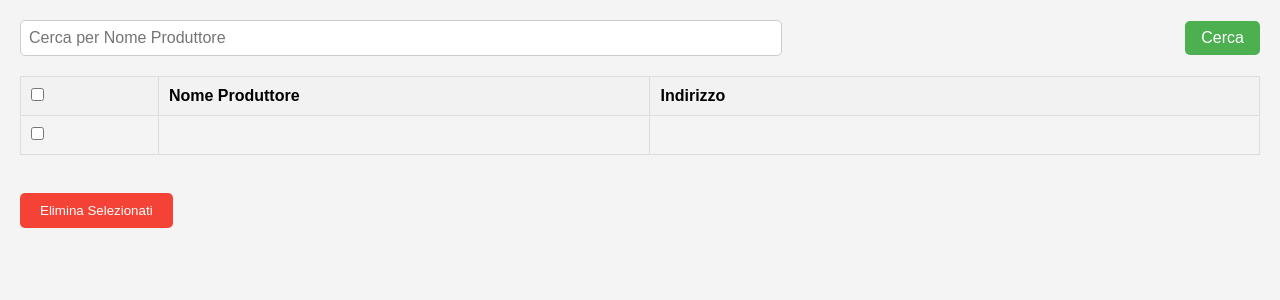
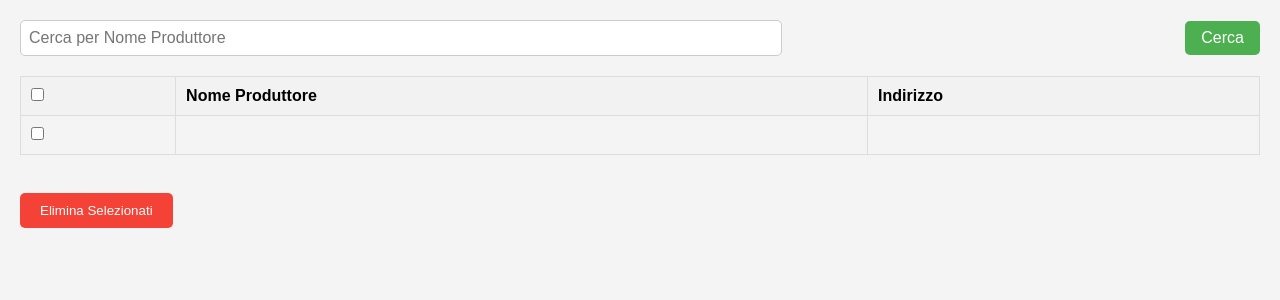
Before and after one commit to MPTechAgency/staf-omologhe, a Flask app: page /lista_produttori in a window 1280 px wide. Shown: the part 92-392 px from the top of the page. Run offline with Flask 3, Linux system fonts and the light colour scheme; data comes from the database, SQL or seed files in the repository; both versions use the stored data as it was after the commit.

Commit message:
lista_produttori cambiata grafica html

```diff
--- a/templates/lista_produttori.html
+++ b/templates/lista_produttori.html
@@ -50,8 +50,6 @@
             width: 100%;
             border-collapse: collapse;
             margin: 20px 0;
-            table-layout: fixed;
-            /* Fissa la larghezza delle colonne in modo che si distribuisca lo spazio */
         }
 
         th,
@@ -59,30 +57,10 @@
             border: 1px solid #ddd;
             padding: 10px;
             text-align: left;
-            word-wrap: break-word;
-            /* Permette al testo di andare a capo se troppo lungo */
         }
 
         th {
             background-color: #f2f2f2;
-        }
-
-        th:first-child,
-        td:first-child {
-            width: 10%;
-            /* Larghezza dinamica per la prima colonna (checkbox) */
-        }
-
-        th:nth-child(2),
-        td:nth-child(2) {
-            width: 40%;
-            /* Imposta una larghezza per la seconda colonna */
-        }
-
-        th:nth-child(3),
-        td:nth-child(3) {
-            width: 50%;
-            /* Imposta una larghezza per la terza colonna */
         }
 
         .container {
@@ -103,11 +81,13 @@
             background-color: #e53935;
         }
 
+        /* Aggiunta di uno stile per le checkbox */
         input[type="checkbox"] {
             margin: 0;
             padding: 0;
         }
 
+        /* Stilizzazione del form di ricerca */
         .search-form {
             margin-bottom: 20px;
             display: flex;
@@ -141,12 +121,13 @@
     <script>
         // Funzione per selezionare/deselezionare tutte le checkbox
         function toggleSelectAll(source) {
-            let checkboxes = document.querySelectorAll('.document-checkbox');
-            checkboxes.forEach(function (checkbox) {
+            const checkboxes = document.querySelectorAll('.produttore-checkbox');
+            checkboxes.forEach((checkbox) => {
                 checkbox.checked = source.checked;
             });
         }
     </script>
+
 </head>
 
 <body>
@@ -168,12 +149,12 @@
             <button type="submit">Cerca</button>
         </form>
 
-        <!-- Form per eliminare produttori -->
+        <!-- Tabella dei produttori -->
         <form method="POST" action="{{ url_for('delete_produttori') }}">
             <table>
                 <thead>
                     <tr>
-                        <!-- Checkbox per selezionare/deselezionare tutti i produttori -->
+                        <!-- Checkbox globale per selezionare/deselezionare tutti -->
                         <th><input type="checkbox" onclick="toggleSelectAll(this)"></th>
                         <th>Nome Produttore</th>
                         <th>Indirizzo</th>
@@ -183,15 +164,16 @@
                     {% if produttori %}
                     {% for produttore in produttori %}
                     <tr>
+                        <!-- Checkbox individuali per ogni produttore -->
                         <td><input type="checkbox" name="produttore_ids" value="{{ produttore.id }}"
-                                class="document-checkbox"></td>
+                                class="produttore-checkbox"></td>
                         <td>{{ produttore.nome }}</td>
                         <td>{{ produttore.indirizzo }}</td>
                     </tr>
                     {% endfor %}
                     {% else %}
                     <tr>
-                        <td colspan="5" style="text-align: center;">Nessun produttore trovato.</td>
+                        <td colspan="3" style="text-align: center;">Nessun produttore trovato.</td>
                     </tr>
                     {% endif %}
                 </tbody>
```
Also changed, not shown: database.db, 2 other files.
